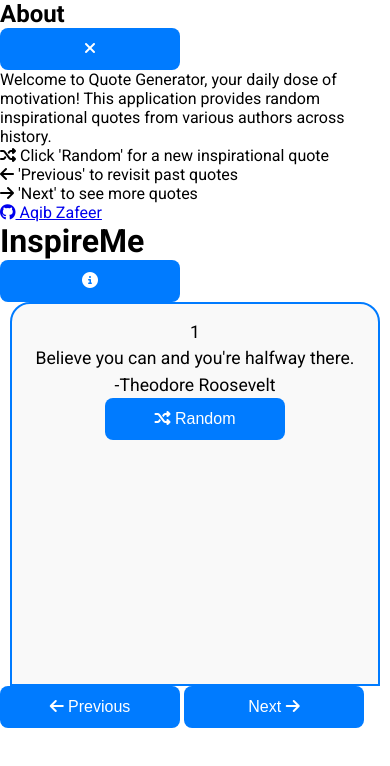
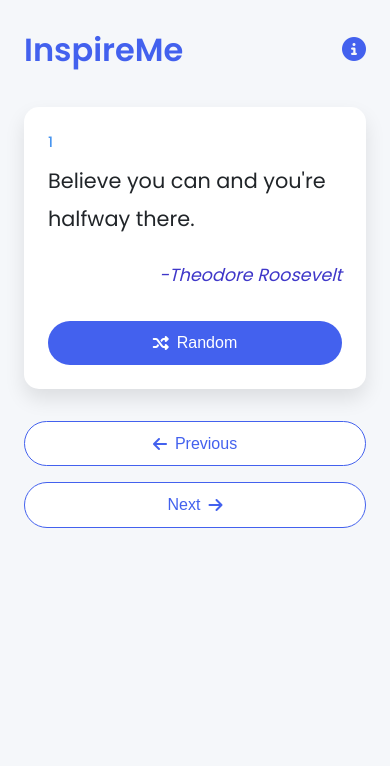
Before and after one commit to aqibzafeer/Quotes, a plain HTML site: page index.html in a window 390 px wide. Drawn offline with Linux system fonts and the light colour scheme.

Commit message:
Update styles.css

```diff
--- a/styles.css
+++ b/styles.css
@@ -1,103 +1,278 @@
-@import url("https://fonts.googleapis.com/css?family=Roboto:400,700&display=swap");
+:root {
+    --primary-color: #4361ee;
+    --secondary-color: #3f37c9;
+    --accent-color: #4895ef;
+    --light-color: #f8f9fa;
+    --dark-color: #212529;
+    --success-color: #4cc9f0;
+    --warning-color: #f72585;
+    --card-shadow: 0 10px 20px rgba(0, 0, 0, 0.1);
+    --transition: all 0.3s ease;
+}
 
 * {
     margin: 0;
     padding: 0;
+    box-sizing: border-box;
 }
 
 body {
-  font-family: "Roboto", sans-serif;
+    font-family: 'Poppins', sans-serif;
+    background-color: #f5f7fa;
+    color: var(--dark-color);
+    line-height: 1.6;
 }
 
-.main-container {
-  min-height: 100vh;
-  /* margin: 0 auto; */
-  padding-top: 20px;
-  background: #007bff;
+.container {
+    max-width: 800px;
+    margin: 0 auto;
+    padding: 2rem;
 }
 
-#quote-container {
-  min-height: 350px;
-  padding: 20px;
-  padding-top: 50px;
-  margin-left: 10px;
-  margin-right: 10px;
-  border: 2px solid #007bff;
-  border-radius: 20px 20px 0px 0px;
-  background-color: #f9f9f9;
-  font-size: 1.2rem;
-  line-height: 1.5;
-  text-align: center;
+header {
+    display: flex;
+    justify-content: space-between;
+    align-items: center;
+    margin-bottom: 2rem;
 }
 
-.button-container {
-  display: flex;
-  flex-wrap: wrap;
-  background-color: #e0e0e0;
-  justify-content: center;
-  gap: 10px;
-  padding: 20px;
-  margin-left: 10px;
-  margin-right: 10px;
+header h1 {
+    font-size: 2.5rem;
+    color: var(--primary-color);
+    font-weight: 600;
 }
 
-button {
-  background-color: #007bff;
-  color: #fff;
-  width: 180px;
-  padding: 12px 18px;
-  font-size: 1rem;
+.about-btn {
+    background: none;
     border: none;
-  border-radius: 8px;
+    font-size: 1.5rem;
+    color: var(--primary-color);
     cursor: pointer;
+    transition: var(--transition);
 }
 
-button:hover {
-  background-color: #0056b3;
+.about-btn:hover {
+    color: var(--secondary-color);
+    transform: rotate(90deg);
 }
 
-#about-section {
-  /* max-width: 500px; */
-  /* height: 90vh; */
-  /* margin-top: 30px; */
-  /* margin: auto; */
-  padding: 20px;
-  background: #0056b3;
-  color: white;
-  text-align: center;
+.quote-card {
+    background: white;
+    border-radius: 15px;
+    padding: 2.5rem;
+    box-shadow: var(--card-shadow);
+    margin-bottom: 2rem;
+    transition: var(--transition);
 }
 
-#about-section button {
-  background: #e0e0e0;
-  color: #0056b3;
-  font-weight: bold;
+.quote-card:hover {
+    transform: translateY(-5px);
+    box-shadow: 0 15px 30px rgba(0, 0, 0, 0.15);
 }
 
-#about-section button:hover {
-  color: red;
+.quote-number {
+    font-size: 0.9rem;
+    color: var(--accent-color);
+    margin-bottom: 0.5rem;
+    font-weight: 500;
 }
 
-#about-section a {
-  text-decoration: none;
-  color: yellow;
-  transition: color 0.3s ease;
+.quote-text {
+    font-size: 1.5rem;
+    margin-bottom: 1.5rem;
+    line-height: 1.8;
+    color: var(--dark-color);
+    font-weight: 400;
 }
 
-#about-section a:hover {
-  color: orange;
+.quote-author {
+    font-size: 1.1rem;
+    color: var(--secondary-color);
+    font-style: italic;
+    text-align: right;
 }
 
-@media (max-width: 600px) {
-  .main-container {
-    padding: 30px 15px;
+.quote-actions {
+    display: flex;
+    justify-content: center;
+    margin-top: 2rem;
 }
 
-  #quote-container {
-    font-size: 1.1rem;
-    padding: 15px;
+.navigation-buttons {
+    display: flex;
+    justify-content: space-between;
+    gap: 1rem;
 }
 
-  #about-section {
+.btn {
+    padding: 0.8rem 1.5rem;
+    border: none;
+    border-radius: 50px;
+    font-size: 1rem;
+    font-weight: 500;
+    cursor: pointer;
+    transition: var(--transition);
+    display: flex;
+    align-items: center;
+    gap: 0.5rem;
+}
+
+.btn i {
+    font-size: 1rem;
+}
+
+.btn.primary {
+    background-color: var(--primary-color);
+    color: white;
+}
+
+.btn.primary:hover {
+    background-color: var(--secondary-color);
+    transform: translateY(-2px);
+}
+
+.btn.secondary {
+    background-color: white;
+    color: var(--primary-color);
+    border: 1px solid var(--primary-color);
+    flex: 1;
+}
+
+.btn.secondary:hover {
+    background-color: var(--primary-color);
+    color: white;
+}
+
+/* About section styles */
+.overlay {
+    position: fixed;
+    top: 0;
+    left: 0;
+    right: 0;
+    bottom: 0;
+    background-color: rgba(0, 0, 0, 0.7);
+    display: none;
+    justify-content: center;
+    align-items: center;
+    z-index: 1000;
+    opacity: 0;
+    transition: opacity 0.3s ease;
+}
+
+.overlay.active {
+    display: flex;
+    opacity: 1;
+}
+
+.about-container {
+    background-color: white;
+    border-radius: 15px;
     width: 90%;
+    max-width: 600px;
+    padding: 2rem;
+    position: relative;
+    animation: slideUp 0.4s ease;
+}
+
+@keyframes slideUp {
+    from {
+        transform: translateY(50px);
+        opacity: 0;
+    }
+    to {
+        transform: translateY(0);
+        opacity: 1;
     }
 }
+
+.about-header {
+    display: flex;
+    justify-content: space-between;
+    align-items: center;
+    margin-bottom: 1.5rem;
+}
+
+.about-header h2 {
+    color: var(--primary-color);
+}
+
+.close-btn {
+    background: none;
+    border: none;
+    font-size: 1.5rem;
+    color: var(--dark-color);
+    cursor: pointer;
+    transition: var(--transition);
+}
+
+.close-btn:hover {
+    color: var(--warning-color);
+    transform: rotate(90deg);
+}
+
+.about-content p {
+    margin-bottom: 1.5rem;
+}
+
+.feature {
+    display: flex;
+    align-items: center;
+    gap: 1rem;
+    margin-bottom: 1rem;
+    padding: 0.8rem;
+    background-color: #f8f9fa;
+    border-radius: 8px;
+}
+
+.feature i {
+    color: var(--accent-color);
+    font-size: 1.2rem;
+}
+
+.social-links a {
+    display: inline-flex;
+    align-items: center;
+    gap: 0.5rem;
+    color: var(--primary-color);
+    text-decoration: none;
+    margin-top: 1.5rem;
+    transition: var(--transition);
+}
+
+.social-links a:hover {
+    color: var(--secondary-color);
+}
+
+.social-links i {
+    font-size: 1.2rem;
+}
+
+/* Responsive design */
+@media (max-width: 768px) {
+    .container {
+        padding: 1.5rem;
+    }
+
+    header h1 {
+        font-size: 2rem;
+    }
+
+    .quote-card {
+        padding: 1.5rem;
+    }
+
+    .quote-text {
+        font-size: 1.3rem;
+    }
+}
+
+@media (max-width: 480px) {
+    .navigation-buttons {
+        flex-direction: column;
+    }
+
+    .btn {
+        width: 100%;
+        justify-content: center;
+    }
+}
```
Lines whose indentation alone changed are shown as unchanged.
